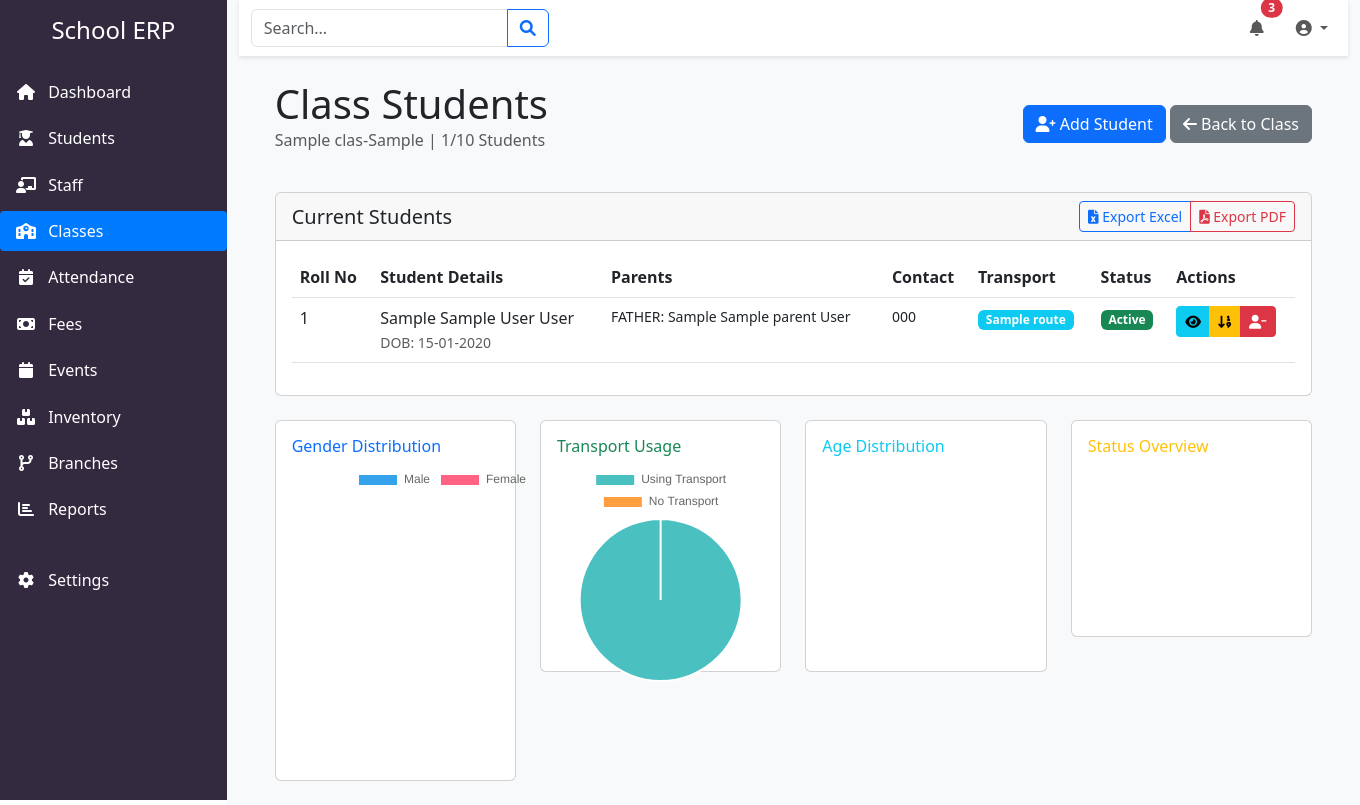
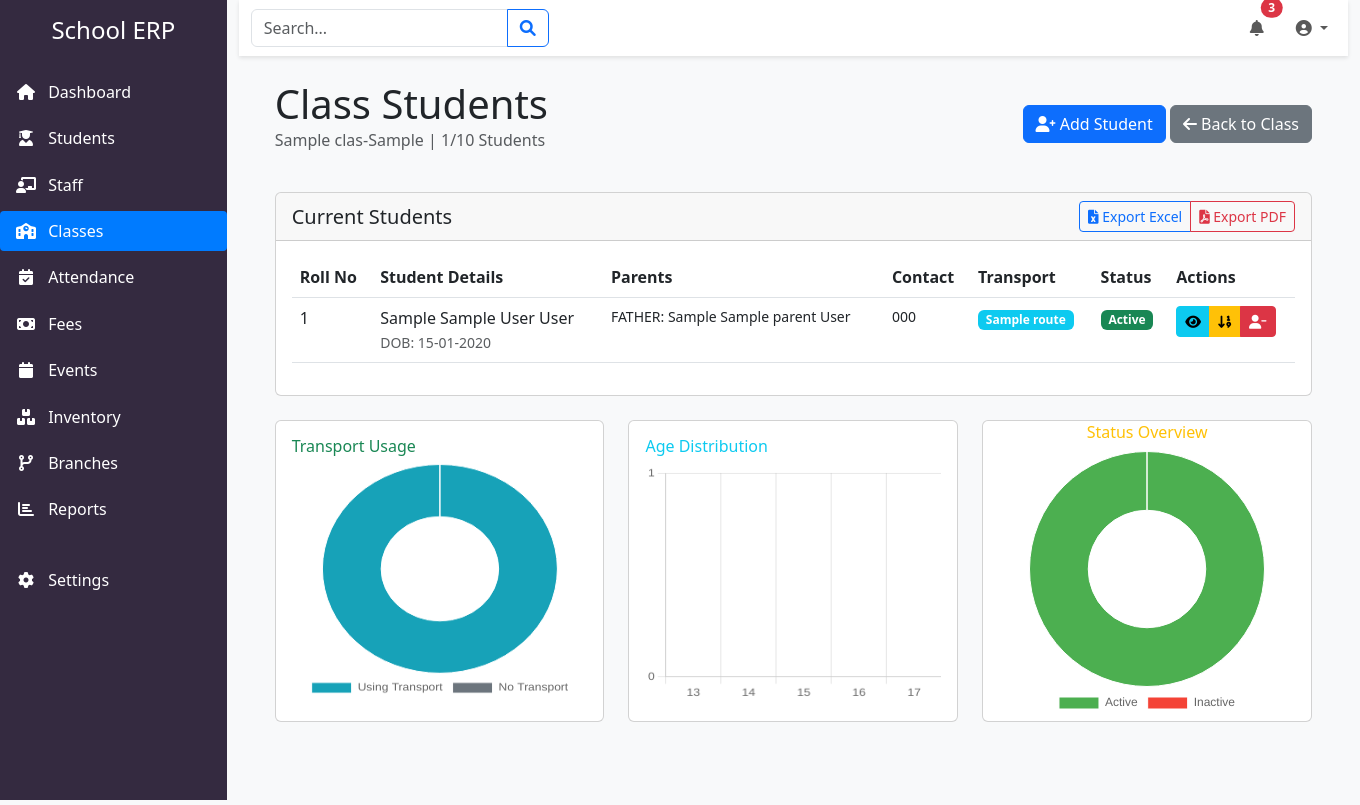
Before and after one commit to Anitum/school-erp, a Flask app: page /classes/1/students in a window 1360 px wide; the page is wider, and only the part inside the window is pictured. Run offline with Flask 3, Linux system fonts and the light colour scheme; tables that the repository leaves empty hold one stand-in row (values such as "Sample post"); a map, chart or similar area stays blank.

Commit message:
fix: statistics chart in /classes/<id>/students

```diff
--- a/app/templates/classes/students.html
+++ b/app/templates/classes/students.html
@@ -136,33 +136,34 @@
 
     <!-- Stats Cards -->
     <div class="row">
-        <div class="col-md-3">
+        <!-- <div class="col-md-3">
+
             <div class="card">
-                <div class="card-body">
+                <div class="card-body" style="height: 250px;">
                     <h6 class="text-primary">Gender Distribution</h6>
                     <canvas id="genderChart"></canvas>
                 </div>
             </div>
-        </div>
-        <div class="col-md-3">
+        </div> -->
+        <div class="col-md-4">
             <div class="card" >
-                <div class="card-body" style="height: 250px;">
+                <div class="card-body" style="height: 300px;">
                     <h6 class="text-success">Transport Usage</h6>
-                    <canvas id="transportChart"></canvas>
+                    <canvas id="transportChart" style="padding-bottom: 30px;"></canvas>
                 </div>
             </div>
         </div>
-        <div class="col-md-3">
+        <div class="col-md-4">
             <div class="card">
-                <div class="card-body" style="height: 250px;">
+                <div class="card-body" style="height: 300px;">
                     <h6 class="text-info">Age Distribution</h6>
-                    <canvas id="ageChart"></canvas>
+                    <canvas id="ageChart" style="padding-bottom: 30px;"></canvas>
                 </div>
             </div>
         </div>
-        <div class="col-md-3">
+        <div class="col-md-4">
             <div class="card">
-                <div class="card-body">
+                <div class="card-body" style="height: 300px; display: flex; justify-content: center; align-items: center; flex-direction: column;">
                     <h6 class="text-warning">Status Overview</h6>
                     <canvas id="statusChart"></canvas>
                 </div>
@@ -273,7 +274,7 @@
 function initializeCharts() {
     // Gender distribution chart
     new Chart(document.getElementById('genderChart'), {
-        type: 'pie',
+        type: 'doughnut',
         data: {
             labels: ['Male', 'Female'],
             datasets: [{
@@ -281,18 +282,24 @@ function initializeCharts() {
                     {{ class_obj.students|selectattr('gender', 'equalto', 'MALE')|list|length }},
                     {{ class_obj.students|selectattr('gender', 'equalto', 'FEMALE')|list|length }}
                 ],
-                backgroundColor: ['#36A2EB', '#FF6384']
+                backgroundColor: ['#36A2EB', '#FF6384'],
+                borderWidth: 1
             }]
         },
         options: {
-            responsive: false,
-            maintainAspectRatio: false
+            responsive: true,
+            maintainAspectRatio: false,
+            plugins: {
+                legend: {
+                    position: 'bottom'
+                }
+            }
         }
     });
 
     // Transport usage chart
     new Chart(document.getElementById('transportChart'), {
-        type: 'pie',
+        type: 'doughnut',
         data: {
             labels: ['Using Transport', 'No Transport'],
             datasets: [{
@@ -300,18 +307,82 @@ function initializeCharts() {
                     {{ class_obj.students|selectattr('transport_route')|list|length }},
                     {{ class_obj.students|rejectattr('transport_route')|list|length }}
                 ],
-                backgroundColor: ['#4BC0C0', '#FF9F40']
+                backgroundColor: ['#17A2B8', '#6C757D'],
+                borderWidth: 1
             }]
         },
         options: {
             responsive: true,
-            maintainAspectRatio: false
+            maintainAspectRatio: false,
+            plugins: {
+                legend: {
+                    position: 'bottom'
+                }
+            }
         }
     });
 
+    // Age distribution chart
+    new Chart(document.getElementById('ageChart'), {
+        type: 'bar',
+        data: {
+            labels: ['13', '14', '15', '16', '17'],
+            datasets: [{
+                label: 'Students',
+                data: [
+                    {{ class_obj.students|selectattr('age', 'equalto', 13)|list|length }},
+                    {{ class_obj.students|selectattr('age', 'equalto', 14)|list|length }},
+                    {{ class_obj.students|selectattr('age', 'equalto', 15)|list|length }},
+                    {{ class_obj.students|selectattr('age', 'equalto', 16)|list|length }},
+                    {{ class_obj.students|selectattr('age', 'equalto', 17)|list|length }}
+                ],
+                backgroundColor: '#36A2EB',
+                borderWidth: 1
+            }]
+        },
+        options: {
+            responsive: true,
+            maintainAspectRatio: false,
+            scales: {
+                y: {
+                    beginAtZero: true,
+                    ticks: {
+                        stepSize: 1
+                    }
+                }
+            },
+            plugins: {
+                legend: {
+                    display: false
+                }
+            }
+        }
+    });
 
-
-    // Initialize other charts similarly
+    // Status Overview chart
+    new Chart(document.getElementById('statusChart'), {
+        type: 'doughnut',
+        data: {
+            labels: ['Active', 'Inactive'],
+            datasets: [{
+                data: [
+                    {{ class_obj.students|selectattr('is_active', 'equalto', true)|list|length }},
+                    {{ class_obj.students|selectattr('is_active', 'equalto', false)|list|length }}
+                ],
+                backgroundColor: ['#4CAF50', '#f44336'],
+                borderWidth: 1
+            }]
+        },
+        options: {
+            responsive: true,
+            maintainAspectRatio: true,
+            plugins: {
+                legend: {
+                    position: 'bottom'
+                }
+            }
+        }
+    });
 }
 
 // Student search functionality
```
